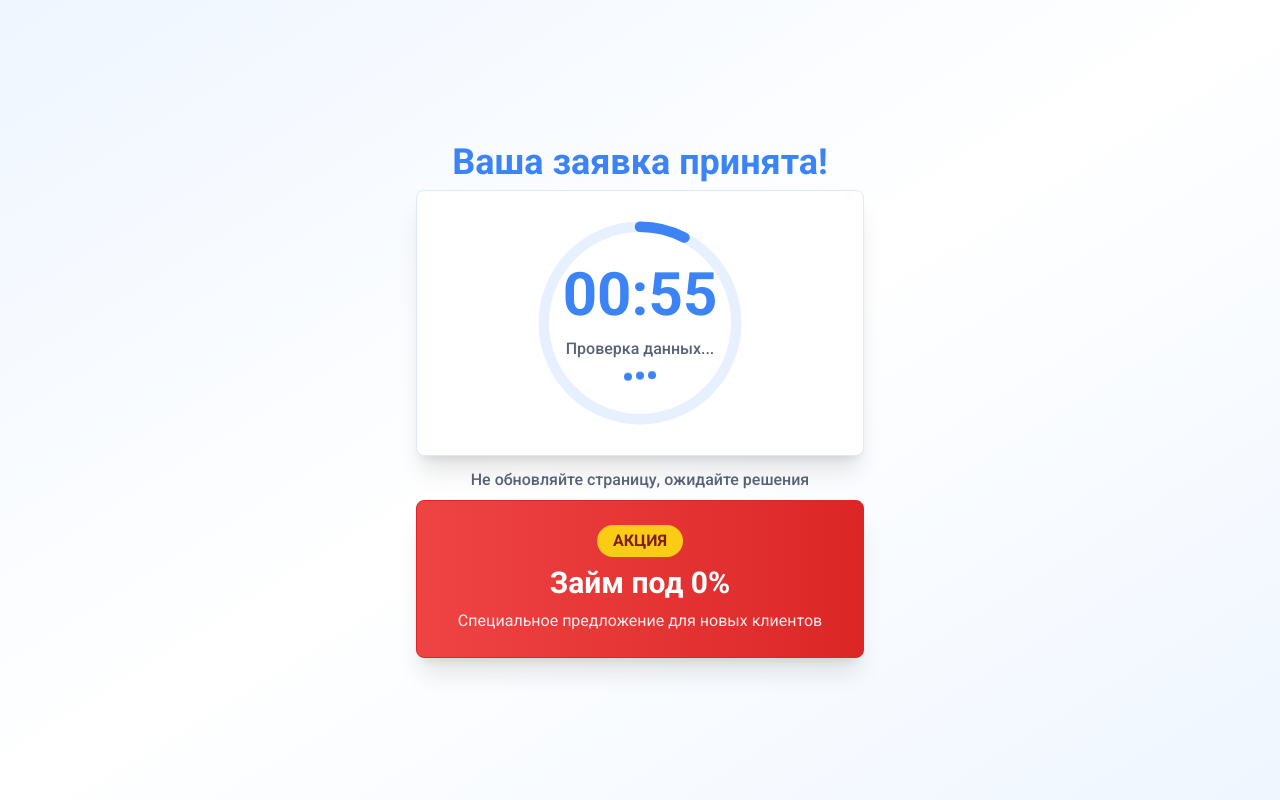
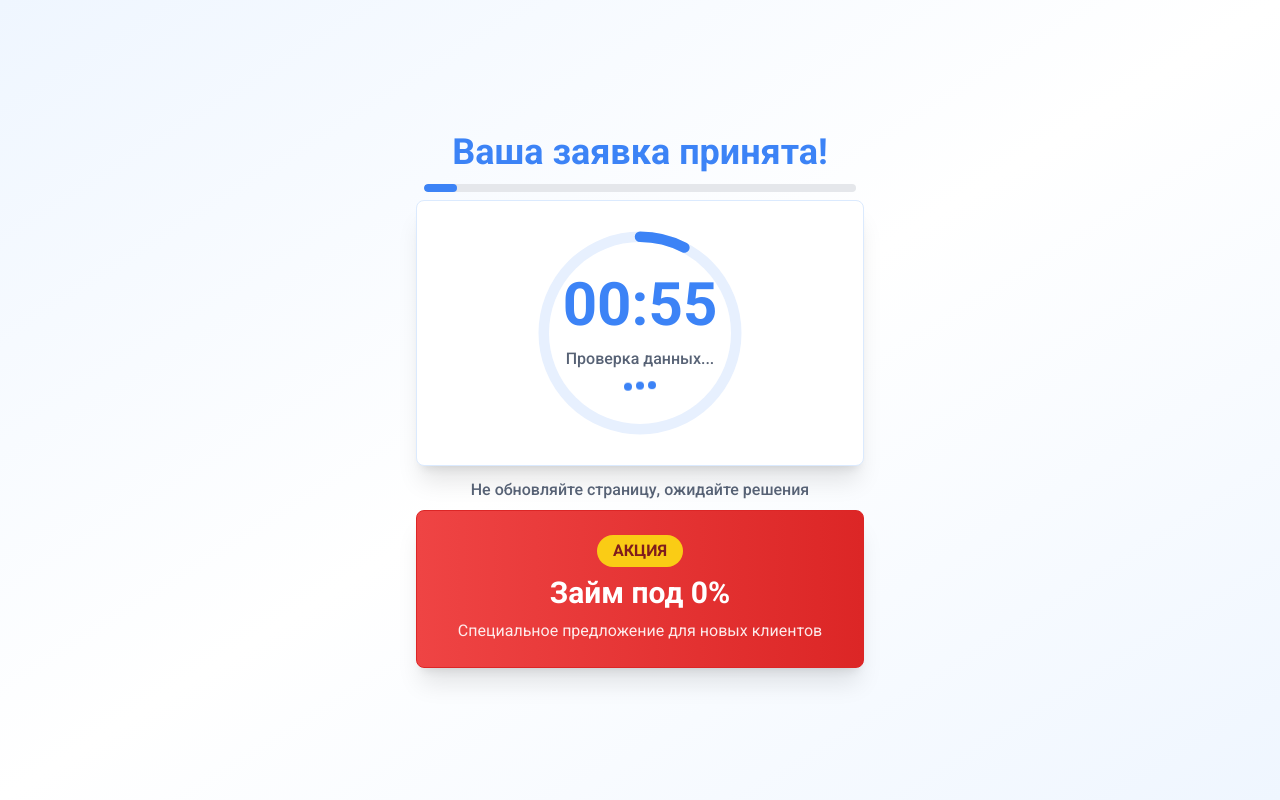
Before and after one commit to pr-poehali-dev/blue-timer-design, a React (Vite) app: page / in a window 1280 px wide. Built offline with nearby package versions, Linux system fonts and the light colour scheme.

Commit message:
Обработка заявки пользователя

```diff
--- a/src/pages/Index.tsx
+++ b/src/pages/Index.tsx
@@ -77,7 +77,8 @@ const Index = () => {
   return (
     <div className="min-h-screen bg-gradient-to-br from-blue-50 via-white to-blue-50 flex items-center justify-center p-4 sm:p-6 overflow-hidden">
       <div className="max-w-md w-full space-y-1 sm:space-y-2">
-        <div className="text-center space-y-1 px-2">
+        <div className="text-center space-y-3 px-2">
+          <div className="space-y-1">
             <h1 className="text-3xl sm:text-4xl font-bold text-primary leading-tight">Ваша заявка принята!</h1>
             {timeLeft === 0 && (
               <p className="text-sm sm:text-base text-muted-foreground leading-relaxed flex items-center justify-center gap-2 flex-wrap">
@@ -88,6 +89,14 @@ const Index = () => {
                 </span>
               </p>
             )}
+          </div>
+
+          <div className="w-full bg-gray-200 rounded-full h-2 overflow-hidden">
+            <div
+              className="bg-primary h-full transition-all duration-1000 ease-linear rounded-full"
+              style={{ width: `${progress}%` }}
+            ></div>
+          </div>
         </div>
 
         <Card className="p-3 sm:p-5 space-y-3 sm:space-y-4 shadow-xl border-blue-100">
```
Lines whose indentation alone changed are shown as unchanged.
